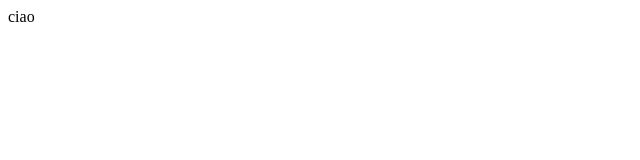
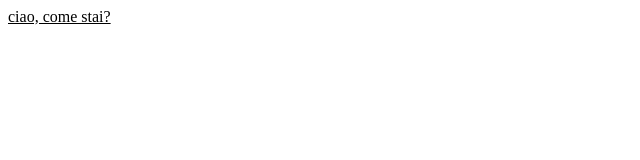
Before and after one commit to Eyalkohanan/prova, a plain HTML site: page index.html in a window 1280 px wide. Shown: the full height of the page, 0-640 px from the left. Drawn offline with Linux system fonts and the light colour scheme.

Commit message:
Update index.html

```diff
--- a/index.html
+++ b/index.html
@@ -1,3 +1,3 @@
 <html>
-  ciao
+  <u> ciao, come stai? </u>
 </html>
```
